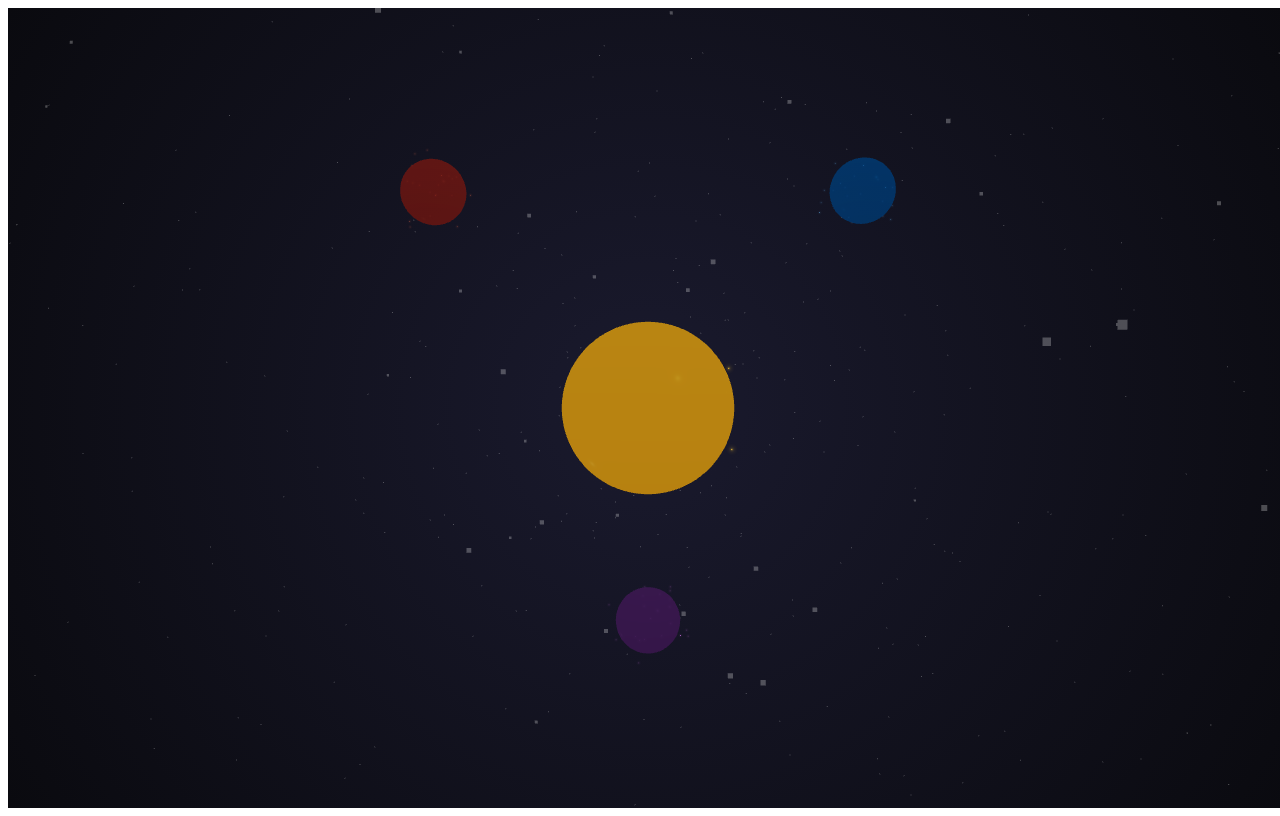
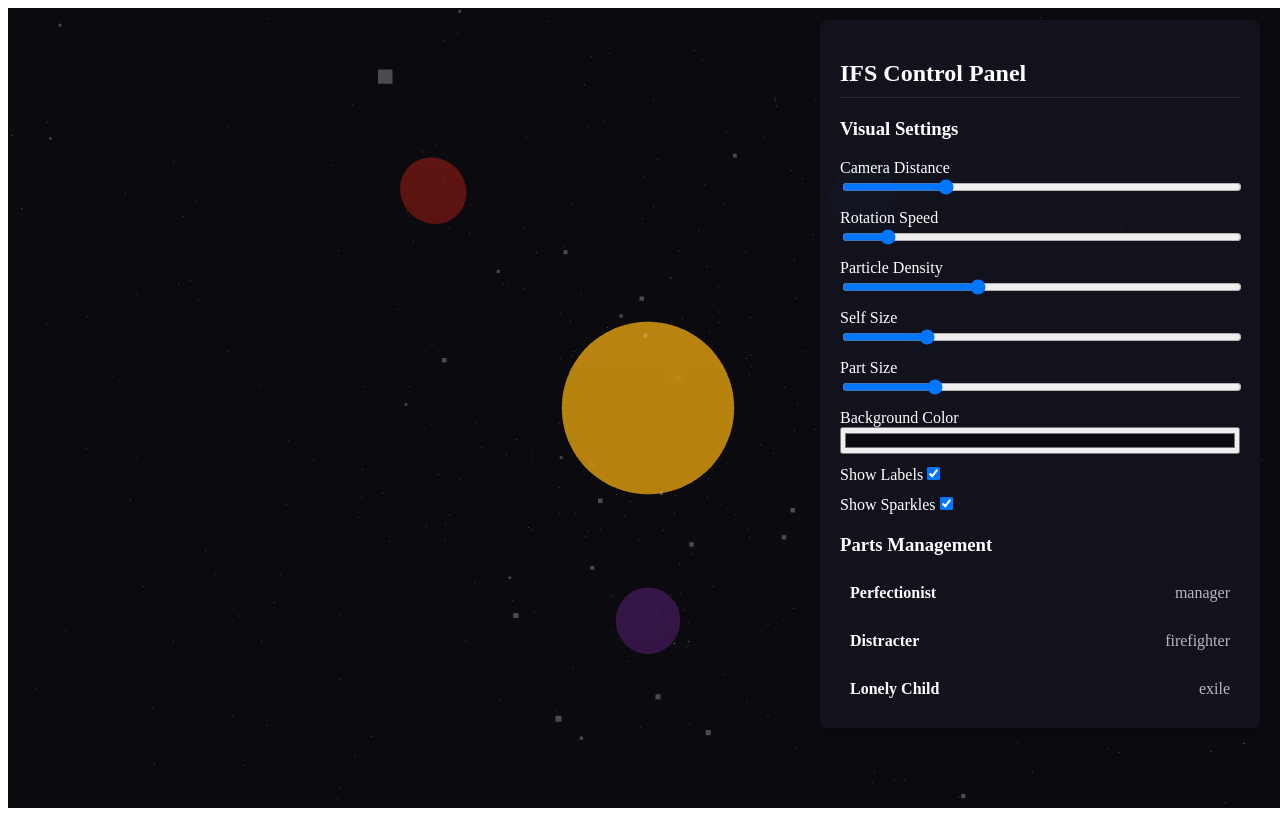
Before and after one commit to Salival-Design/IFS-visulization-tool, a React (Vite) app: page / in a window 1280 px wide. Built offline with nearby package versions, Linux system fonts and the light colour scheme.

Commit message:
Feature: Added professional control panel for therapists

```diff
--- a/src/App.tsx
+++ b/src/App.tsx
@@ -2,11 +2,13 @@ import { Canvas } from '@react-three/fiber'
 import { OrbitControls, PerspectiveCamera } from '@react-three/drei'
 import ErrorBoundary from './ErrorBoundary'
 import IFSVisualization from './components/IFSVisualization'
+import ControlPanel, { VisualizationSettings } from './components/ControlPanel'
 import { IFSModel } from './lib/ifs-model'
-import { Suspense } from 'react'
+import { Suspense, useState } from 'react'
 
 const App = () => {
-  const sampleModel: IFSModel = {
+  // Initial model state
+  const [model, setModel] = useState<IFSModel>({
     self: {
       presence: 0.8,
       position: { x: 0, y: 0, z: 0 }
@@ -37,17 +39,29 @@ const App = () => {
         relationships: []
       }
     ]
-  }
+  });
+
+  // Initial visualization settings
+  const [visualSettings, setVisualSettings] = useState<VisualizationSettings>({
+    cameraDistance: 8,
+    rotationSpeed: 0.001,
+    particleDensity: 1000,
+    selfSize: 0.8,
+    partSize: 0.3,
+    backgroundColor: '#0a0a0f',
+    showLabels: true,
+    showSparkles: true
+  });
 
   return (
     <ErrorBoundary>
       <Canvas
         style={{
-          background: 'radial-gradient(circle at center, #1a1a2e 0%, #0a0a0f 100%)',
+          background: visualSettings.backgroundColor,
           width: '100vw',
           height: '100vh'
         }}
-        camera={{ position: [0, 0, 8], fov: 50 }}
+        camera={{ position: [0, 0, visualSettings.cameraDistance], fov: 50 }}
       >
         <Suspense fallback={null}>
           {/* Lighting */}
@@ -61,7 +75,10 @@ const App = () => {
           />
 
           {/* Main visualization */}
-          <IFSVisualization model={sampleModel} />
+          <IFSVisualization
+            model={model}
+            settings={visualSettings}
+          />
 
           {/* Controls */}
           <OrbitControls
@@ -73,6 +90,14 @@ const App = () => {
           />
         </Suspense>
       </Canvas>
+
+      {/* Control Panel */}
+      <ControlPanel
+        model={model}
+        onUpdateModel={setModel}
+        visualSettings={visualSettings}
+        onUpdateSettings={setVisualSettings}
+      />
     </ErrorBoundary>
   )
 }
--- /dev/null
+++ b/src/components/ControlPanel.tsx
@@ -0,0 +1,246 @@
+import React, { useState } from 'react';
+import { IFSModel, Part } from '../lib/ifs-model';
+
+interface ControlPanelProps {
+  model: IFSModel;
+  onUpdateModel: (model: IFSModel) => void;
+  visualSettings: VisualizationSettings;
+  onUpdateSettings: (settings: VisualizationSettings) => void;
+}
+
+export interface VisualizationSettings {
+  cameraDistance: number;
+  rotationSpeed: number;
+  particleDensity: number;
+  selfSize: number;
+  partSize: number;
+  backgroundColor: string;
+  showLabels: boolean;
+  showSparkles: boolean;
+}
+
+const ControlPanel: React.FC<ControlPanelProps> = ({
+  model,
+  onUpdateModel,
+  visualSettings,
+  onUpdateSettings,
+}) => {
+  const [selectedPart, setSelectedPart] = useState<string | null>(null);
+  const [isExpanded, setIsExpanded] = useState(true);
+
+  const handlePartUpdate = (partId: string, updates: Partial<Part>) => {
+    const updatedModel = {
+      ...model,
+      parts: model.parts.map(part =>
+        part.id === partId ? { ...part, ...updates } : part
+      )
+    };
+    onUpdateModel(updatedModel);
+  };
+
+  const handleSettingChange = (key: keyof VisualizationSettings, value: any) => {
+    onUpdateSettings({ ...visualSettings, [key]: value });
+  };
+
+  return (
+    <div className="control-panel" style={{
+      position: 'fixed',
+      top: '20px',
+      right: isExpanded ? '20px' : '-380px',
+      width: '400px',
+      backgroundColor: 'rgba(20, 20, 30, 0.95)',
+      borderRadius: '8px',
+      padding: '20px',
+      color: 'white',
+      transition: 'right 0.3s ease',
+      maxHeight: '90vh',
+      overflowY: 'auto',
+      boxShadow: '0 4px 6px rgba(0, 0, 0, 0.1)',
+      zIndex: 1000,
+    }}>
+      <button
+        onClick={() => setIsExpanded(!isExpanded)}
+        style={{
+          position: 'absolute',
+          left: '-40px',
+          top: '10px',
+          backgroundColor: 'rgba(20, 20, 30, 0.95)',
+          border: 'none',
+          borderRadius: '4px 0 0 4px',
+          padding: '10px',
+          color: 'white',
+          cursor: 'pointer',
+        }}
+      >
+        {isExpanded ? '→' : '←'}
+      </button>
+
+      <h2 style={{ marginBottom: '20px', borderBottom: '1px solid rgba(255,255,255,0.1)', paddingBottom: '10px' }}>
+        IFS Control Panel
+      </h2>
+
+      {/* Visual Settings */}
+      <section style={{ marginBottom: '20px' }}>
+        <h3>Visual Settings</h3>
+        <div className="settings-grid" style={{ display: 'grid', gap: '10px' }}>
+          <label>
+            Camera Distance
+            <input
+              type="range"
+              min="4"
+              max="20"
+              step="0.5"
+              value={visualSettings.cameraDistance}
+              onChange={(e) => handleSettingChange('cameraDistance', parseFloat(e.target.value))}
+              style={{ width: '100%' }}
+            />
+          </label>
+          <label>
+            Rotation Speed
+            <input
+              type="range"
+              min="0"
+              max="0.01"
+              step="0.001"
+              value={visualSettings.rotationSpeed}
+              onChange={(e) => handleSettingChange('rotationSpeed', parseFloat(e.target.value))}
+              style={{ width: '100%' }}
+            />
+          </label>
+          <label>
+            Particle Density
+            <input
+              type="range"
+              min="500"
+              max="2000"
+              step="100"
+              value={visualSettings.particleDensity}
+              onChange={(e) => handleSettingChange('particleDensity', parseInt(e.target.value))}
+              style={{ width: '100%' }}
+            />
+          </label>
+          <label>
+            Self Size
+            <input
+              type="range"
+              min="0.5"
+              max="2"
+              step="0.1"
+              value={visualSettings.selfSize}
+              onChange={(e) => handleSettingChange('selfSize', parseFloat(e.target.value))}
+              style={{ width: '100%' }}
+            />
+          </label>
+          <label>
+            Part Size
+            <input
+              type="range"
+              min="0.1"
+              max="1"
+              step="0.05"
+              value={visualSettings.partSize}
+              onChange={(e) => handleSettingChange('partSize', parseFloat(e.target.value))}
+              style={{ width: '100%' }}
+            />
+          </label>
+          <label>
+            Background Color
+            <input
+              type="color"
+              value={visualSettings.backgroundColor}
+              onChange={(e) => handleSettingChange('backgroundColor', e.target.value)}
+              style={{ width: '100%' }}
+            />
+          </label>
+          <label>
+            Show Labels
+            <input
+              type="checkbox"
+              checked={visualSettings.showLabels}
+              onChange={(e) => handleSettingChange('showLabels', e.target.checked)}
+            />
+          </label>
+          <label>
+            Show Sparkles
+            <input
+              type="checkbox"
+              checked={visualSettings.showSparkles}
+              onChange={(e) => handleSettingChange('showSparkles', e.target.checked)}
+            />
+          </label>
+        </div>
+      </section>
+
+      {/* Parts Management */}
+      <section>
+        <h3>Parts Management</h3>
+        <div className="parts-list" style={{ display: 'grid', gap: '10px' }}>
+          {model.parts.map((part) => (
+            <div
+              key={part.id}
+              style={{
+                padding: '10px',
+                backgroundColor: selectedPart === part.id ? 'rgba(255,255,255,0.1)' : 'transparent',
+                borderRadius: '4px',
+                cursor: 'pointer',
+              }}
+              onClick={() => setSelectedPart(part.id)}
+            >
+              <div style={{ display: 'flex', justifyContent: 'space-between', alignItems: 'center' }}>
+                <strong>{part.name}</strong>
+                <span style={{ opacity: 0.7 }}>{part.type}</span>
+              </div>
+              {selectedPart === part.id && (
+                <div style={{ marginTop: '10px' }}>
+                  <label>
+                    Emotional Load
+                    <input
+                      type="range"
+                      min="0"
+                      max="1"
+                      step="0.1"
+                      value={part.emotionalLoad}
+                      onChange={(e) => handlePartUpdate(part.id, { emotionalLoad: parseFloat(e.target.value) })}
+                      style={{ width: '100%' }}
+                    />
+                  </label>
+                  <div style={{ display: 'grid', gridTemplateColumns: '1fr 1fr 1fr', gap: '5px', marginTop: '5px' }}>
+                    <label>
+                      X
+                      <input
+                        type="number"
+                        value={part.position.x}
+                        onChange={(e) => handlePartUpdate(part.id, { position: { ...part.position, x: parseFloat(e.target.value) } })}
+                        style={{ width: '100%' }}
+                      />
+                    </label>
+                    <label>
+                      Y
+                      <input
+                        type="number"
+                        value={part.position.y}
+                        onChange={(e) => handlePartUpdate(part.id, { position: { ...part.position, y: parseFloat(e.target.value) } })}
+                        style={{ width: '100%' }}
+                      />
+                    </label>
+                    <label>
+                      Z
+                      <input
+                        type="number"
+                        value={part.position.z}
+                        onChange={(e) => handlePartUpdate(part.id, { position: { ...part.position, z: parseFloat(e.target.value) } })}
+                        style={{ width: '100%' }}
+                      />
+                    </label>
+                  </div>
+                </div>
+              )}
+            </div>
+          ))}
+        </div>
+      </section>
+    </div>
+  );
+};
+
+export default ControlPanel;
```
Also changed, not shown: src/components/IFSVisualization.tsx (+18 -11 lines), 2 other files (tests, documents, lock files or other folders).
